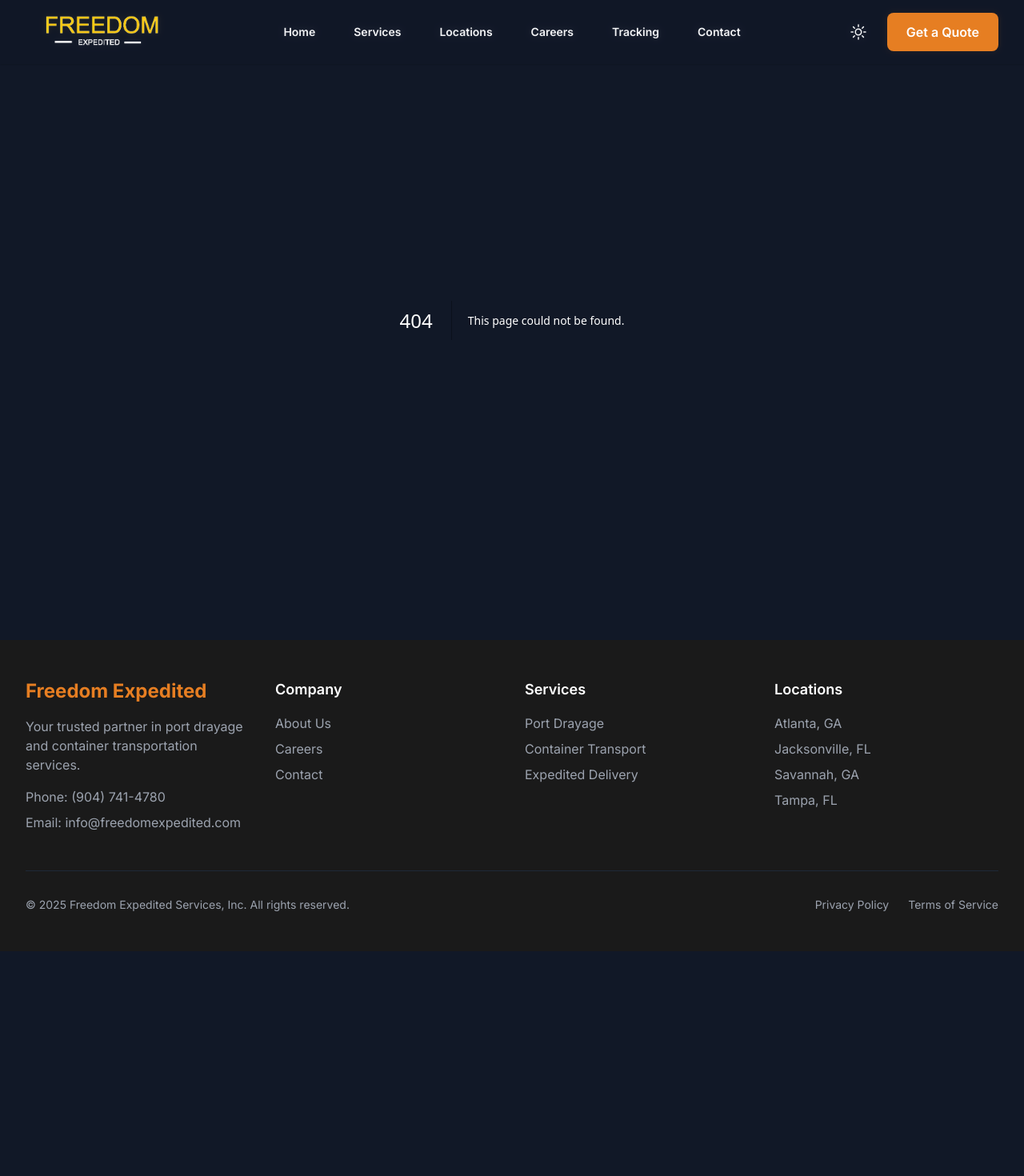
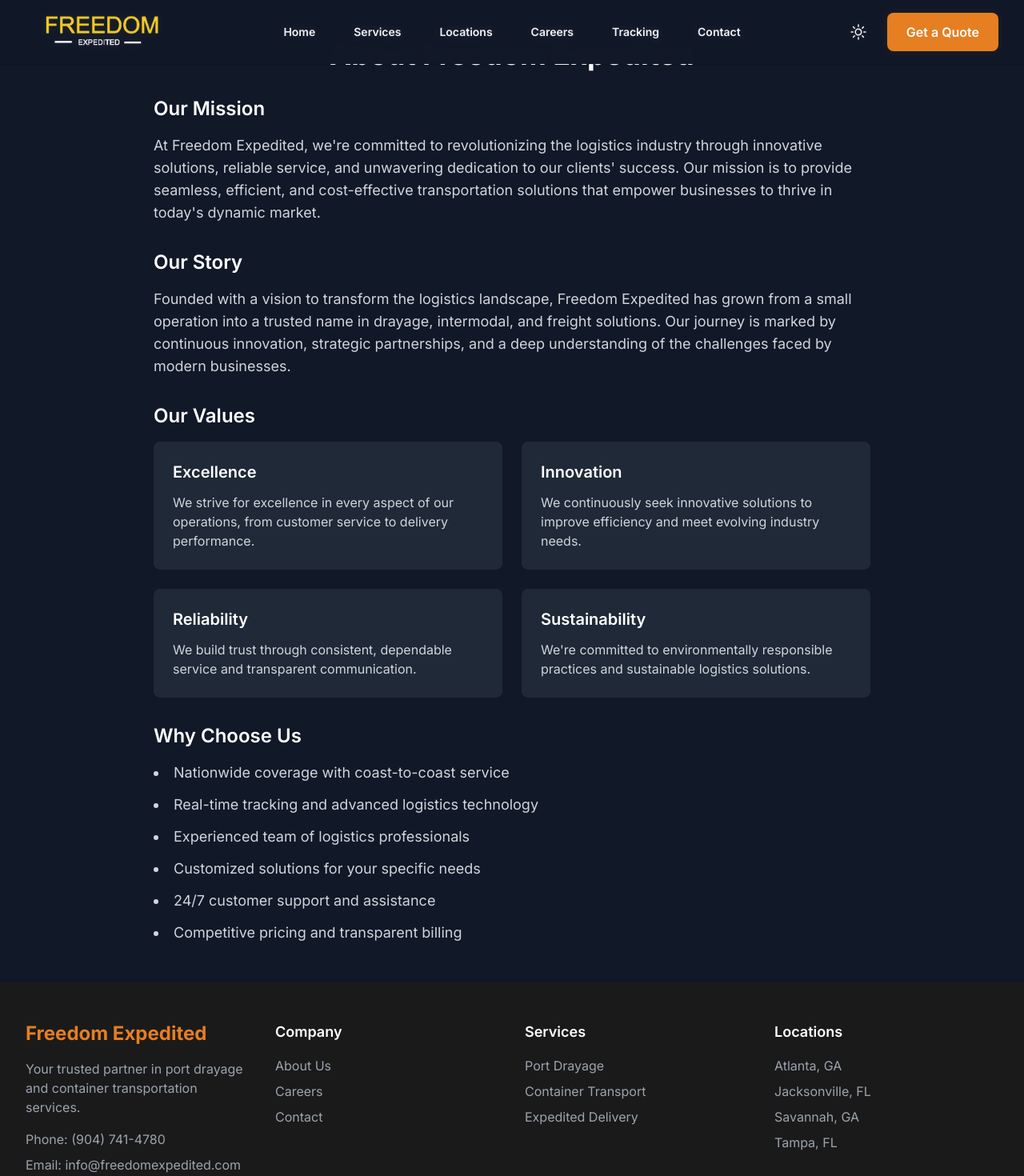
Before and after one commit to tonytoney/freedomexpedited, a Next.js app: page /about in a window 1280 px wide. Before the commit this address had no page. Shown: the top 1470 px of the page at 80% size. Before the commit the page ends 1189 px from the top, so only its background shows below. Built offline with nearby package versions, Linux system fonts and the light colour scheme.

Commit message:
Created About Page

```diff
--- /dev/null
+++ b/src/app/about/page.tsx
@@ -0,0 +1,78 @@
+import type { Metadata } from 'next'
+
+export const metadata: Metadata = {
+  title: 'About Us | Freedom Expedited',
+  description: 'Learn about Freedom Expedited\'s mission, values, and commitment to excellence in drayage, intermodal, and freight solutions.',
+}
+
+export default function AboutPage() {
+  return (
+    <div className="container mx-auto px-4 py-12">
+      <div className="max-w-4xl mx-auto">
+        <h1 className="text-4xl font-bold mb-8 text-center">About Freedom Expedited</h1>
+
+        <div className="space-y-8">
+          <section>
+            <h2 className="text-2xl font-semibold mb-4">Our Mission</h2>
+            <p className="text-lg text-gray-700 dark:text-gray-300">
+              At Freedom Expedited, we're committed to revolutionizing the logistics industry through innovative solutions,
+              reliable service, and unwavering dedication to our clients' success. Our mission is to provide seamless,
+              efficient, and cost-effective transportation solutions that empower businesses to thrive in today's dynamic market.
+            </p>
+          </section>
+
+          <section>
+            <h2 className="text-2xl font-semibold mb-4">Our Story</h2>
+            <p className="text-lg text-gray-700 dark:text-gray-300">
+              Founded with a vision to transform the logistics landscape, Freedom Expedited has grown from a small operation
+              into a trusted name in drayage, intermodal, and freight solutions. Our journey is marked by continuous innovation,
+              strategic partnerships, and a deep understanding of the challenges faced by modern businesses.
+            </p>
+          </section>
+
+          <section>
+            <h2 className="text-2xl font-semibold mb-4">Our Values</h2>
+            <div className="grid md:grid-cols-2 gap-6">
+              <div className="bg-gray-50 dark:bg-gray-800 p-6 rounded-lg">
+                <h3 className="text-xl font-semibold mb-3">Excellence</h3>
+                <p className="text-gray-700 dark:text-gray-300">
+                  We strive for excellence in every aspect of our operations, from customer service to delivery performance.
+                </p>
+              </div>
+              <div className="bg-gray-50 dark:bg-gray-800 p-6 rounded-lg">
+                <h3 className="text-xl font-semibold mb-3">Innovation</h3>
+                <p className="text-gray-700 dark:text-gray-300">
+                  We continuously seek innovative solutions to improve efficiency and meet evolving industry needs.
+                </p>
+              </div>
+              <div className="bg-gray-50 dark:bg-gray-800 p-6 rounded-lg">
+                <h3 className="text-xl font-semibold mb-3">Reliability</h3>
+                <p className="text-gray-700 dark:text-gray-300">
+                  We build trust through consistent, dependable service and transparent communication.
+                </p>
+              </div>
+              <div className="bg-gray-50 dark:bg-gray-800 p-6 rounded-lg">
+                <h3 className="text-xl font-semibold mb-3">Sustainability</h3>
+                <p className="text-gray-700 dark:text-gray-300">
+                  We're committed to environmentally responsible practices and sustainable logistics solutions.
+                </p>
+              </div>
+            </div>
+          </section>
+
+          <section>
+            <h2 className="text-2xl font-semibold mb-4">Why Choose Us</h2>
+            <ul className="list-disc list-inside space-y-3 text-lg text-gray-700 dark:text-gray-300">
+              <li>Nationwide coverage with coast-to-coast service</li>
+              <li>Real-time tracking and advanced logistics technology</li>
+              <li>Experienced team of logistics professionals</li>
+              <li>Customized solutions for your specific needs</li>
+              <li>24/7 customer support and assistance</li>
+              <li>Competitive pricing and transparent billing</li>
+            </ul>
+          </section>
+        </div>
+      </div>
+    </div>
+  )
+}
```
